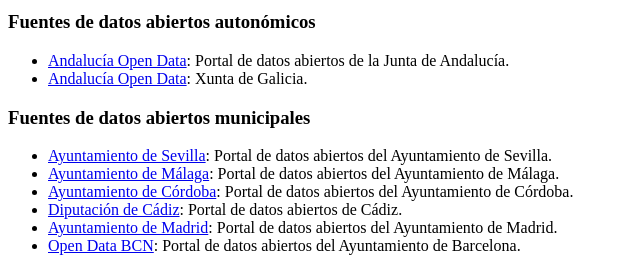
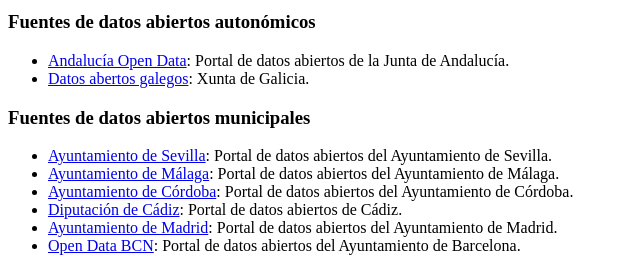
Before and after one commit to profeInformatica101/CienciaDatos, a plain HTML site: page datosabiertos.html in a window 1280 px wide. Shown: the part 164-421 px from the top of the page, 0-640 px from the left. Drawn offline with Linux system fonts and the light colour scheme.

Commit message:
Update datosabiertos.html

```diff
--- a/datosabiertos.html
+++ b/datosabiertos.html
@@ -18,7 +18,7 @@
 <h3>Fuentes de datos abiertos autonómicos</h3>
 <ul>
   <li><a href="https://www.juntadeandalucia.es/datosabiertos/portal/catalogo.html">Andalucía Open Data</a>: Portal de datos abiertos de la Junta de Andalucía.</li>
-    <li><a href="https://abertos.xunta.gal/busca-de-datos">Andalucía Open Data</a>: Xunta de Galicia.</li>
+    <li><a href="https://abertos.xunta.gal/busca-de-datos">Datos abertos galegos</a>: Xunta de Galicia.</li>
 </ul>
 
 
```
